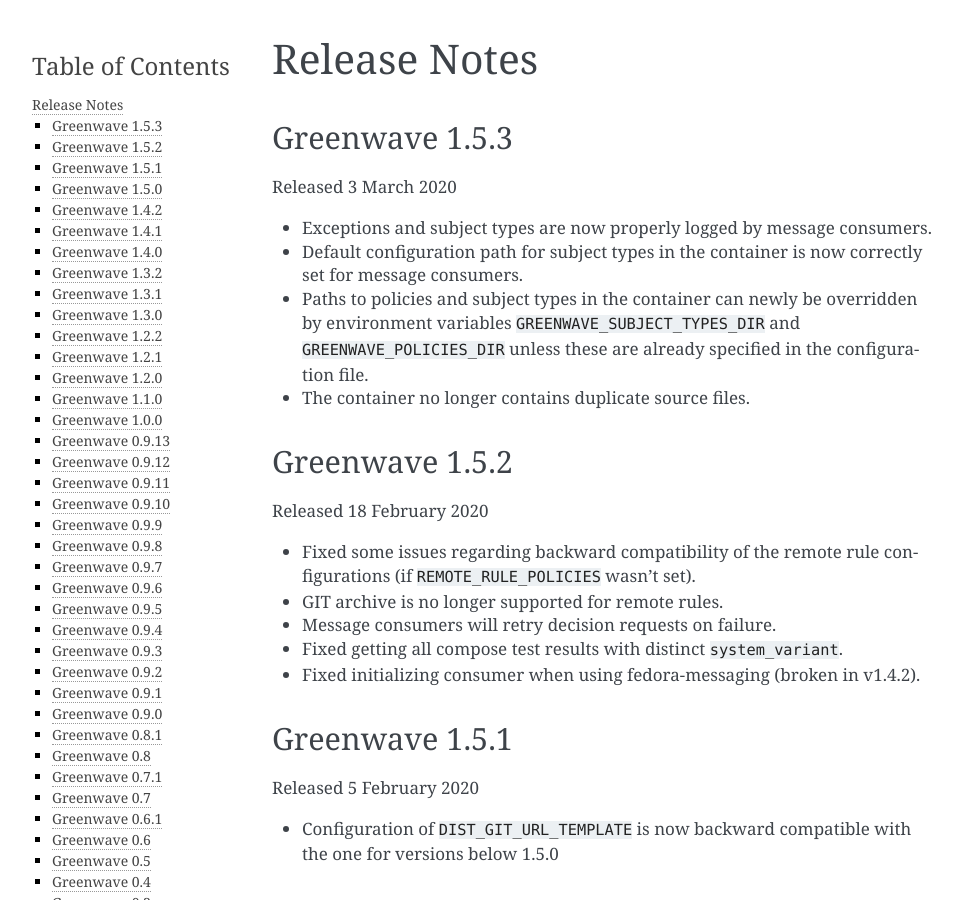
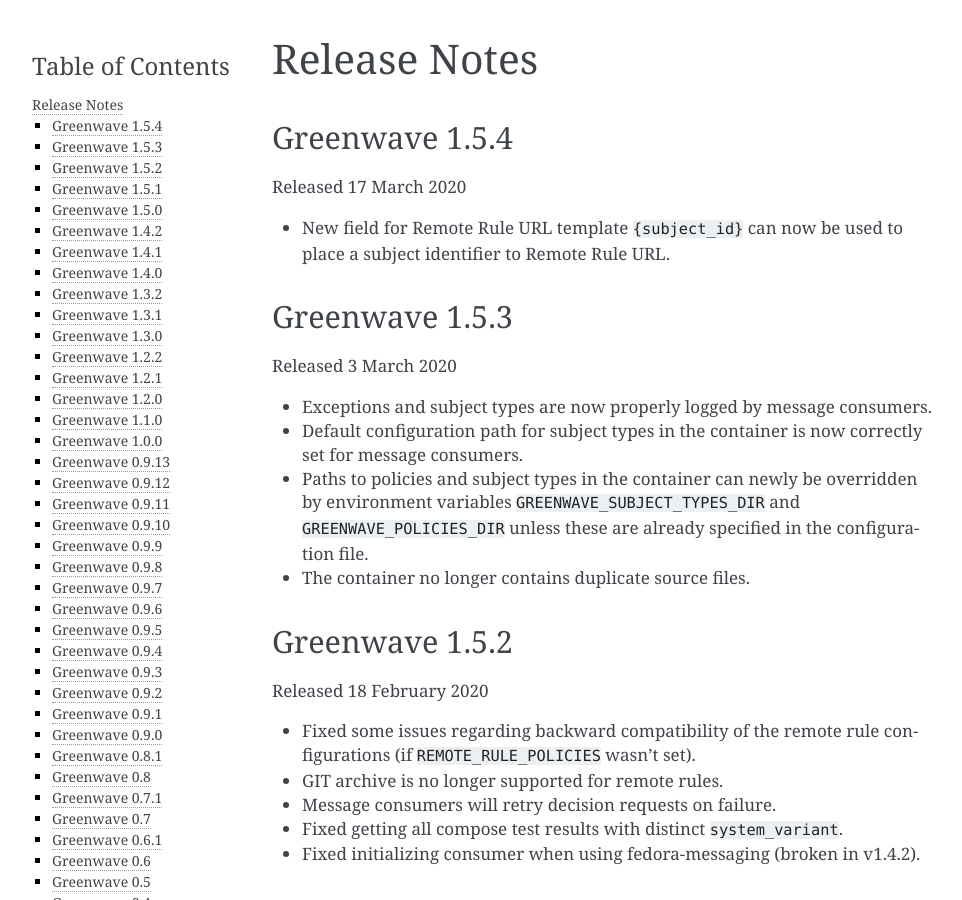
Before and after one commit to release-engineering/greenwave, a Sphinx documentation site: the page built from docs/release-notes.rst, in a window 1280 px wide and 900 px high. Shown: the whole window, without its empty margins (148-1110 px from the left). Built offline with Sphinx 7.4.7, drawn with Linux system fonts in a browser that asks for light colours; pages that are not in the unit, such as notebooks, are missing from menus.

Commit message:
Release notes for 1.5.4
Signed-off-by: Valerij Maljulin <vmaljuli@redhat.com>

```diff
--- a/docs/release-notes.rst
+++ b/docs/release-notes.rst
@@ -1,6 +1,14 @@
 =============
 Release Notes
 =============
+
+Greenwave 1.5.4
+===============
+
+Released 17 March 2020
+
+* New field for Remote Rule URL template ``{subject_id}`` can now be used
+  to place a subject identifier to Remote Rule URL.
 
 Greenwave 1.5.3
 ===============
```
